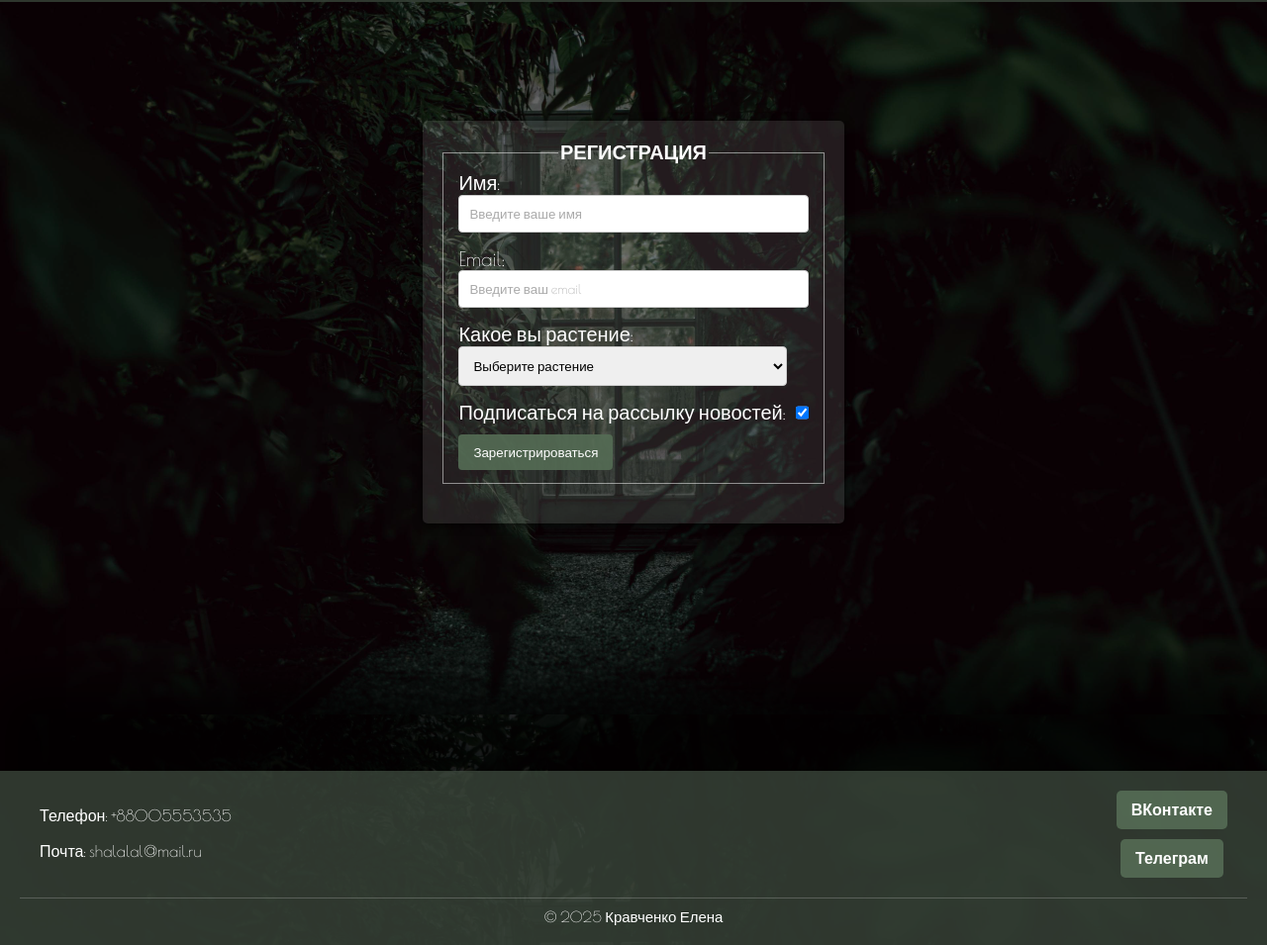
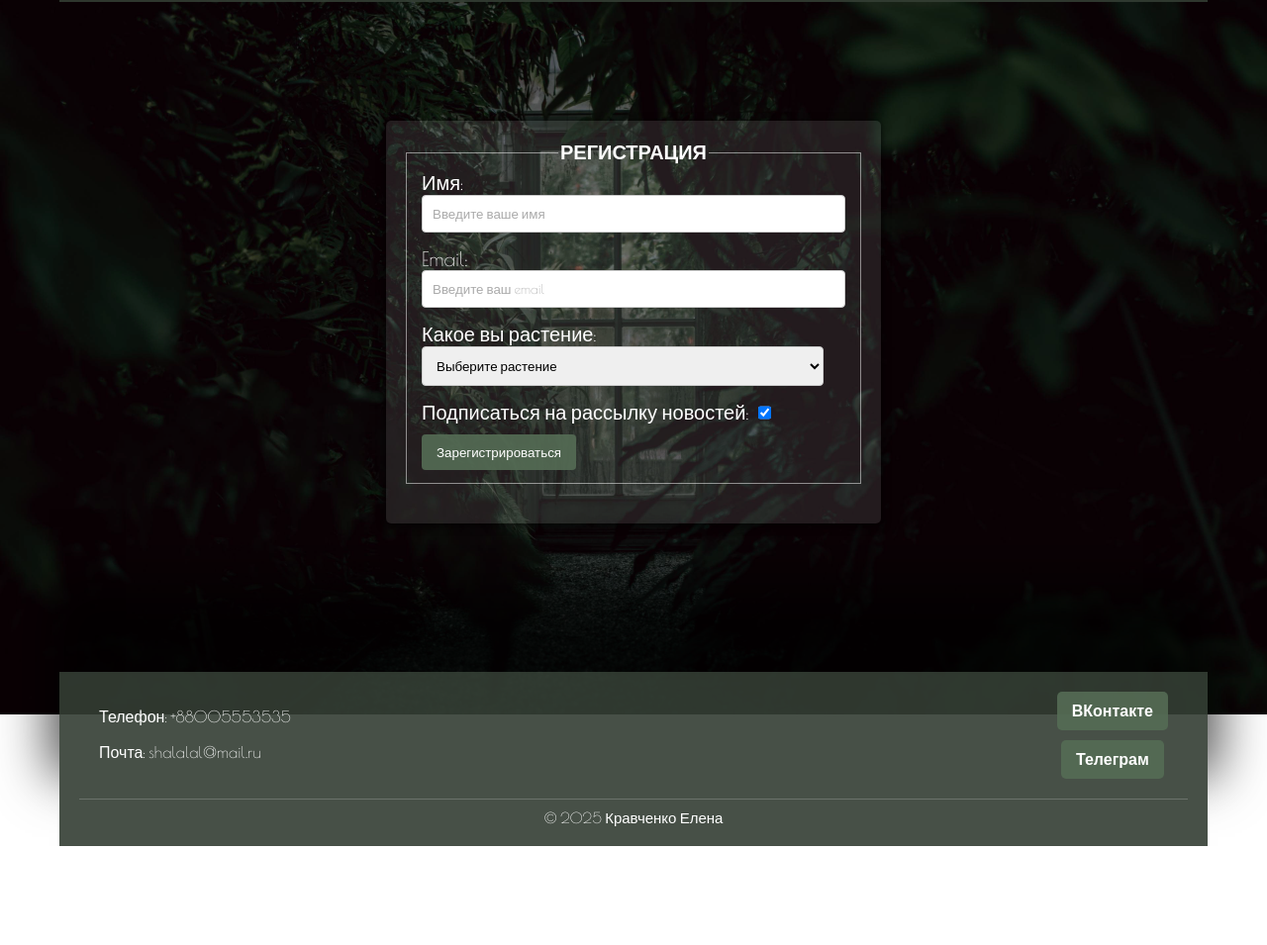
Before and after one commit to Ykianik089/House-plants, a plain HTML site: page html/registr.html in a window 1280 px wide. Shown: the part 78-1033 px from the top of the page at 99% size. After the commit the page ends 933 px from the top, so only its background shows below. Drawn offline with nearby package versions, Linux system fonts and the light colour scheme; a web font is replaced by a local one.

Commit message:
попытка номер два

```diff
--- a/css/entr.css
+++ b/css/entr.css
@@ -100,29 +100,52 @@ body {
     margin: 0;
 }
 
-.background {
-    position: relative;
-    flex: 1 0 auto; /* Заставляем .background занимать всё доступное пространство */
-    background-image: url("../images/фон основа.jpg");
-    background-size: cover;
-    background-position: center;
-    background-attachment: fixed; /* Фон фиксируется и не обрезается */
+/* Исправление для страниц входа и регистрации */
+html, body {
+    height: 100%;
+    margin: 0;
+    padding: 0;
+}
+
+body {
     display: flex;
     flex-direction: column;
 }
 
+.background {
+    position: relative;
+    flex: 1 0 auto; /* Растягивается на всю доступную высоту */
+    display: flex;
+    flex-direction: column;
+    background-image: url("../images/фон основа.jpg");
+    background-size: cover;
+    background-position: center;
+    background-attachment: fixed;
+    min-height: 100vh; /* Гарантия на случай сбоя flex */
+}
+
+/* Overlay теперь позиционируется относительно .background, но не ломает flex */
 .overlay {
     position: absolute;
-    top: 0; left: 0; right: 0; bottom: 0;
+    top: 0;
+    left: 0;
+    width: 100%;
+    height: 100%;
     background-color: rgba(0, 0, 0, 0.6);
+    z-index: 1;
 }
 
 .content {
     position: relative;
-    z-index: 1;
-    flex: 1 0 auto; /* Контент тоже растягивается */
+    z-index: 2; /* Выше overlay */
+    flex: 1 0 auto;
     display: flex;
     flex-direction: column;
+    width: 100%;
+    max-width: 1200px;
+    margin: 0 auto; /* Центрирование */
+    padding: 0 20px;
+    box-sizing: border-box;
 }
 
 form {
@@ -132,13 +155,18 @@ form {
     padding: 20px;
     box-shadow: 0 2px 10px rgba(0, 0, 0, 0.7);
     max-width: 500px;
-    margin: 120px auto 150px auto; /* Отступы сверху и снизу */
+    width: 100%;
+    margin: 120px auto 150px auto; /* Центрирование по горизонтали */
     font-size: 20px;
-    width: 90%; /* На узких экранах форма не будет прилипать к краям */
+    box-sizing: border-box;
 }
 
 .footer {
-    flex-shrink: 0; /* Футер не сжимается */
+    flex-shrink: 0; /* Не даём сжиматься */
     width: 100%;
-    /* остальные стили футера остаются из globalf2.css */
+    background-color: rgba(52, 61, 51, 0.9);
+    color: #fff;
+    padding: 20px;
+    box-sizing: border-box;
+    margin-top: auto; /* Прижимает к низу, если контента мало */
 }
--- a/css/global.css
+++ b/css/global.css
@@ -220,3 +220,9 @@ button:hover {
         font-size: 20px;
     }
 }
+
+
+
+.footer {
+    margin-top: auto !important; /* Переопределяем, если в других файлах есть margin */
+}
--- a/css/profile.css
+++ b/css/profile.css
@@ -122,58 +122,86 @@
     box-shadow: 0 4px 20px rgba(0, 0, 0, 0.6);
 }
 
+/* Исправление для страницы профиля */
+html, body {
+    height: 100%;
+    margin: 0;
+    padding: 0;
+}
+
 body {
     display: flex;
     flex-direction: column;
-    min-height: 100vh;
-    margin: 0;
 }
 
+/* Убираем дублирующий background, используем тот, что на .background */
 .background {
     position: relative;
     flex: 1 0 auto;
+    display: flex;
+    flex-direction: column;
     background-image: url("../images/фон основа.jpg");
     background-size: cover;
     background-position: center;
     background-attachment: fixed;
-    display: flex;
-    flex-direction: column;
+    min-height: 100vh;
 }
 
 .overlay {
     position: absolute;
-    top: 0; left: 0; right: 0; bottom: 0;
+    top: 0;
+    left: 0;
+    width: 100%;
+    height: 100%;
     background-color: rgba(0, 0, 0, 0.6);
+    z-index: 1;
 }
 
 .content {
     position: relative;
-    z-index: 1;
+    z-index: 2;
     flex: 1 0 auto;
     display: flex;
     flex-direction: column;
+    width: 100%;
+    max-width: 1200px;
+    margin: 0 auto;
+    padding: 0 20px;
+    box-sizing: border-box;
+}
+
+/* Стили для основного контейнера профиля */
+.profile-main {
+    flex: 1 0 auto;
+    display: flex;
+    flex-direction: column;
+    justify-content: center; /* Центрируем контейнер по вертикали */
+    align-items: center;
+    width: 100%;
 }
 
 .profile-container {
-    position: relative;
-    z-index: 100;
     display: flex;
     flex-direction: column;
     align-items: center;
     gap: 20px;
     max-width: 600px;
-    height: auto;
+    width: 90%; /* Чтобы не прилипало к краям */
     background: linear-gradient(145deg, rgba(255, 255, 255, 0.1), rgba(255, 255, 255, 0.05));
     margin: 70px auto;
     padding: 80px 20px 70px 20px;
     border-radius: 15px;
     box-shadow: 0 4px 20px rgba(0, 0, 0, 0.5);
     backdrop-filter: blur(2px);
-    width: 90%; /* На узких экранах */
+    box-sizing: border-box;
 }
 
 .footer {
     flex-shrink: 0;
     width: 100%;
-    /* остальные стили футера */
+    background-color: rgba(52, 61, 51, 0.9);
+    color: #fff;
+    padding: 20px;
+    box-sizing: border-box;
+    margin-top: auto; /* Прижимаем к низу */
 }
--- a/css/registr.css
+++ b/css/registr.css
@@ -103,28 +103,73 @@ button:hover {
     }
 }
 
+/* Исправление для страниц входа и регистрации */
+html, body {
+    height: 100%;
+    margin: 0;
+    padding: 0;
+}
+
 body {
     display: flex;
     flex-direction: column;
-    min-height: 100vh; /* Растягиваем body на всю высоту окна */
-    margin: 0;
 }
 
 .background {
     position: relative;
-    flex: 1 0 auto; /* Заставляем .background занимать всё доступное пространство */
+    flex: 1 0 auto; /* Растягивается на всю доступную высоту */
+    display: flex;
+    flex-direction: column;
     background-image: url("../images/фон основа.jpg");
     background-size: cover;
     background-position: center;
-    background-attachment: fixed; /* Фон фиксируется и не обрезается */
-    display: flex;
-    flex-direction: column;
+    background-attachment: fixed;
+    min-height: 100vh; /* Гарантия на случай сбоя flex */
+}
+
+/* Overlay теперь позиционируется относительно .background, но не ломает flex */
+.overlay {
+    position: absolute;
+    top: 0;
+    left: 0;
+    width: 100%;
+    height: 100%;
+    background-color: rgba(0, 0, 0, 0.6);
+    z-index: 1;
 }
 
 .content {
     position: relative;
-    z-index: 1;
-    flex: 1 0 auto; /* Контент тоже растягивается */
+    z-index: 2; /* Выше overlay */
+    flex: 1 0 auto;
     display: flex;
     flex-direction: column;
+    width: 100%;
+    max-width: 1200px;
+    margin: 0 auto; /* Центрирование */
+    padding: 0 20px;
+    box-sizing: border-box;
 }
+
+form {
+    background-color: rgba(255, 255, 255, 0.1);
+    color: #fff;
+    border-radius: 5px;
+    padding: 20px;
+    box-shadow: 0 2px 10px rgba(0, 0, 0, 0.7);
+    max-width: 500px;
+    width: 100%;
+    margin: 120px auto 150px auto; /* Центрирование по горизонтали */
+    font-size: 20px;
+    box-sizing: border-box;
+}
+
+.footer {
+    flex-shrink: 0; /* Не даём сжиматься */
+    width: 100%;
+    background-color: rgba(52, 61, 51, 0.9);
+    color: #fff;
+    padding: 20px;
+    box-sizing: border-box;
+    margin-top: auto; /* Прижимает к низу, если контента мало */
+}
```
Also changed, not shown: html/profile.html (+1 -1 lines).
